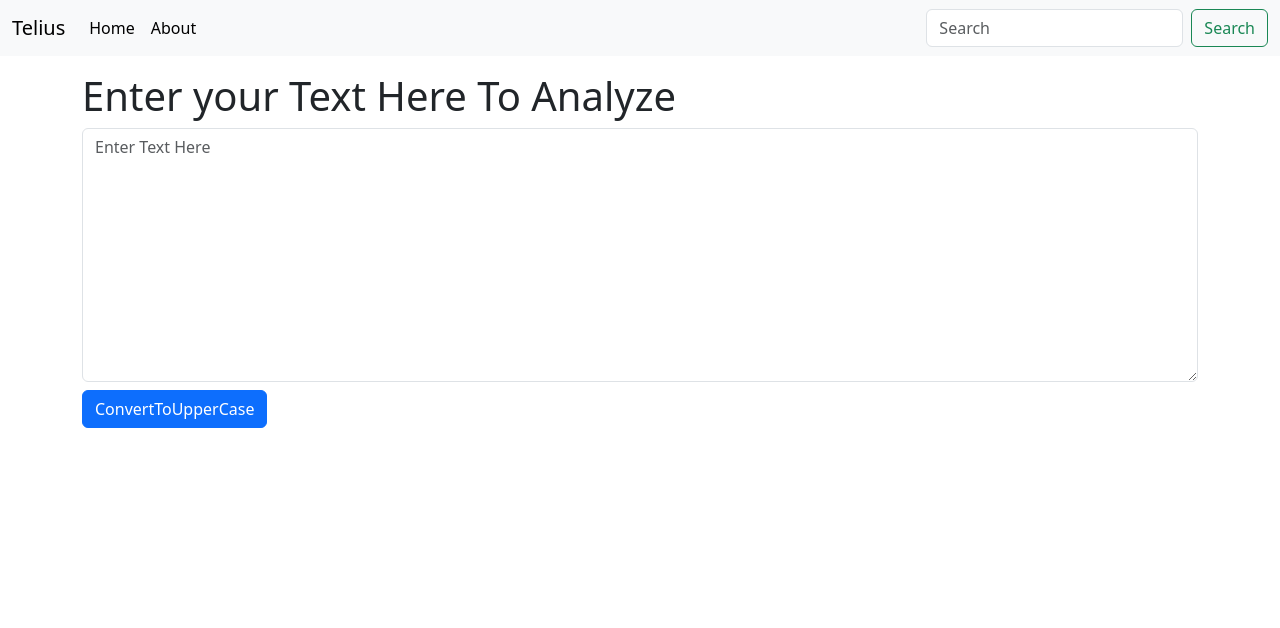
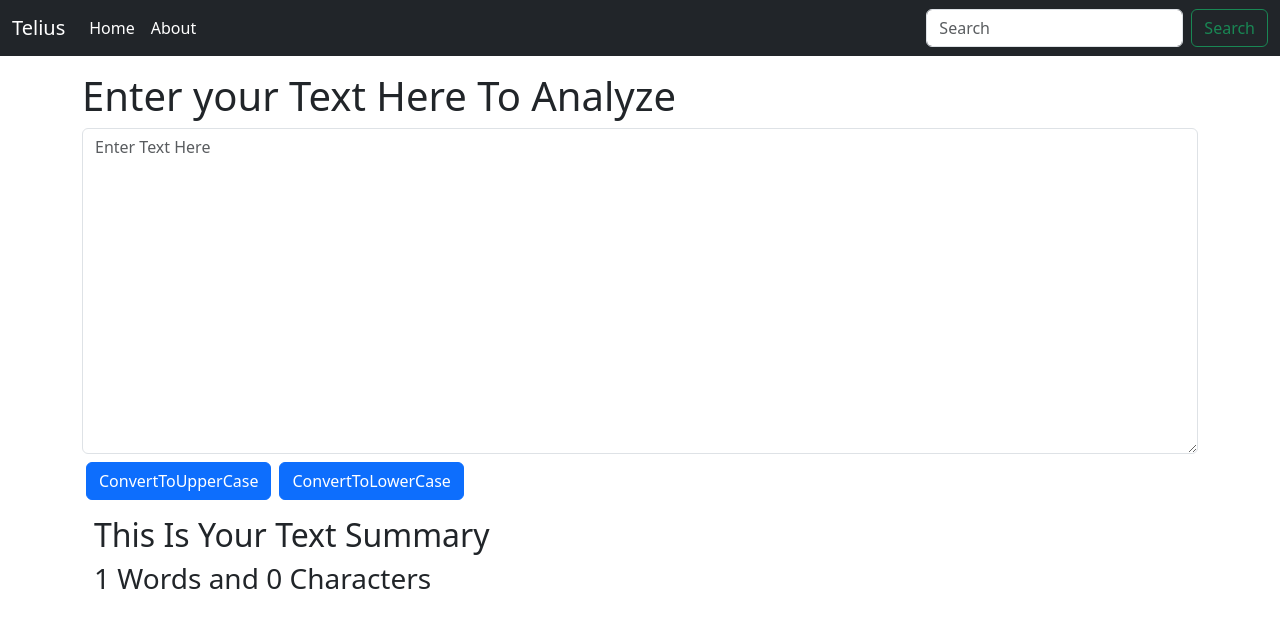
Before and after one commit to rajakaman20/Telius, a React (Vite) app: page / in a window 1280 px wide. Shown: the top 628 px of the page. Built offline with nearby package versions, Linux system fonts and the light colour scheme.

Commit message:
Updated navbar to dark-theme

```diff
--- a/src/App.jsx
+++ b/src/App.jsx
@@ -9,6 +9,7 @@ function App() {
       <div className="container my-3">
         <TextForm heading =" Enter your Text Here To Analyze" />
       </div>
+
     </>
   );
 }
--- a/src/component/Navbar.jsx
+++ b/src/component/Navbar.jsx
@@ -2,7 +2,7 @@ import React from "react";
 
 const Navbar = (props) => {
   return (
-    <nav className="navbar navbar-expand-lg bg-body-tertiary">
+    <nav className="navbar navbar-expand-lg navbar-dark bg-dark">
       <div className="container-fluid">
         <a className="navbar-brand" href="#">
           {props.name}
--- a/src/component/TextForm.jsx
+++ b/src/component/TextForm.jsx
@@ -7,6 +7,11 @@ const TextForm = (props) => {
   };
   const HandleonClick = () => {
     let text = Text.toUpperCase();
+    setText(text);
+
+  };
+  const HandleonUPClick = () => {
+    let text = Text.toLocaleLowerCase();
     setText(text);
 
   };
@@ -20,10 +25,17 @@ const TextForm = (props) => {
         onChange={HandleonChange}
         className="form-control"
         id="exampleFormControlTextarea1"
-        rows="10"
+        rows="13"
       ></textarea>
-      <div className="btn btn-primary my-2" onClick={HandleonClick}>
+      <div className="btn btn-primary mx-1 my-2" onClick={HandleonClick}>
         ConvertToUpperCase
+      </div>
+      <div className="btn btn-primary mx-1 my-2" onClick={HandleonUPClick}>
+        ConvertToLowerCase
+      </div>
+    <div className="container my-2">
+         <h2>This Is Your Text Summary</h2>
+          <h3>{Text.split(" ").length} Words and {Text.length} Characters</h3>
       </div>
     </div>
   );
```
